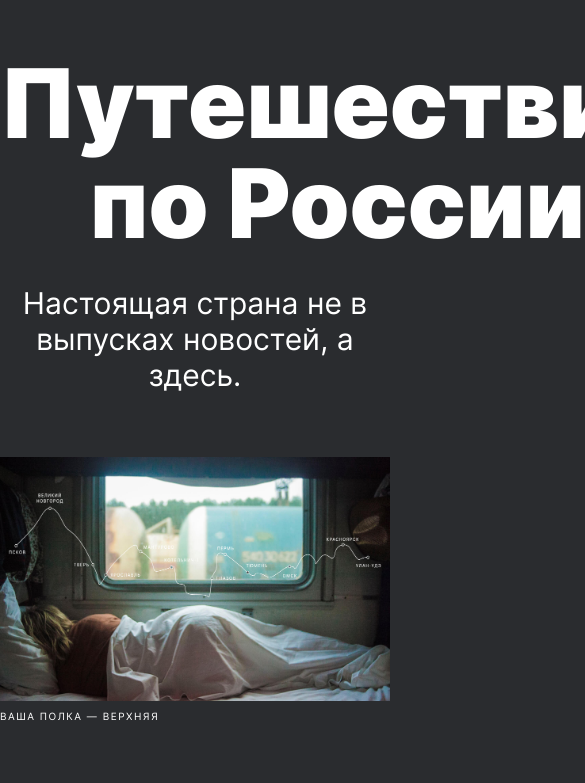
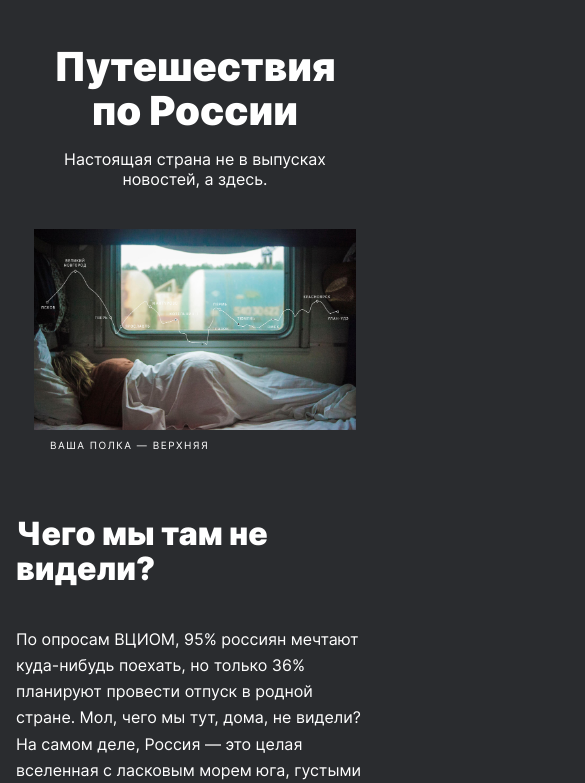
Before and after one commit to zdarovzibrov/russian-travel, a plain HTML site: page index.html in a window 390 px wide. Shown: the part 61-844 px from the top of the page, 585 px wide, since content can reach past the window. Drawn offline with Linux system fonts and the light colour scheme; files whose address does not match are found by name.

Commit message:
na proverku

```diff
--- a/blocks/intro/__title/intro__title.css
+++ b/blocks/intro/__title/intro__title.css
@@ -5,3 +5,10 @@
   color: #FFF;
   margin: 0 0 40px;
 }
+
+@media screen and (max-width: 767px) {
+  .intro__title {
+    font-size: 32px;
+    line-height: 35px;
+  }
+}
--- a/blocks/lead/__caption/lead__caption.css
+++ b/blocks/lead/__caption/lead__caption.css
@@ -8,3 +8,15 @@
   align-self: flex-start;
   margin: 8px 0 0;
 }
+
+@media screen and (max-width: 767px) {
+  .lead__caption {
+    margin-left: 16px;
+  }
+}
+
+@media screen and (min-width: 768px) and (max-width: 1023px) {
+  .lead__caption {
+    margin-left: 24px;
+  }
+}
--- a/blocks/lead/__subtitle/lead__subtitle.css
+++ b/blocks/lead/__subtitle/lead__subtitle.css
@@ -7,3 +7,18 @@
   color: #FFF;
   margin: 0 auto 64px;
 }
+
+@media screen and (max-width: 767px) {
+  .lead__subtitle {
+    max-width: 288px;
+    font-size: 16px;
+    line-height: 20px;
+    margin: 0 auto 40px;
+  }
+}
+
+@media screen and (min-width: 768px) and (max-width: 1279px) {
+  .lead__subtitle {
+    margin: 0 auto 56px;
+  }
+}
--- a/blocks/lead/__title/lead__title.css
+++ b/blocks/lead/__title/lead__title.css
@@ -7,3 +7,12 @@
   color: #FFF;
   margin: 0 auto 32px;
 }
+
+@media screen and (max-width: 767px) {
+  .lead__title {
+    max-width: 288px;
+    font-size: 40px;
+    line-height: 44px;
+    margin: 0 auto 16px;
+  }
+}
--- a/blocks/lead/lead.css
+++ b/blocks/lead/lead.css
@@ -6,3 +6,27 @@
   padding-top: 56px;
   margin: 0 auto;
 }
+
+@media screen and (min-width: 320px) and (max-width: 1279px) {
+  .lead {
+    padding-top: 48px;
+  }
+}
+
+@media screen and (min-width: 768px) and (max-width: 1023px) {
+  .lead {
+    max-width: 928px;
+  }
+}
+
+@media screen and (max-width: 767px) {
+  .lead {
+    max-width: 768px;
+  }
+}
+
+@media screen and (max-width: 400px) {
+  .lead {
+    max-width: 322px;
+  }
+}
```
